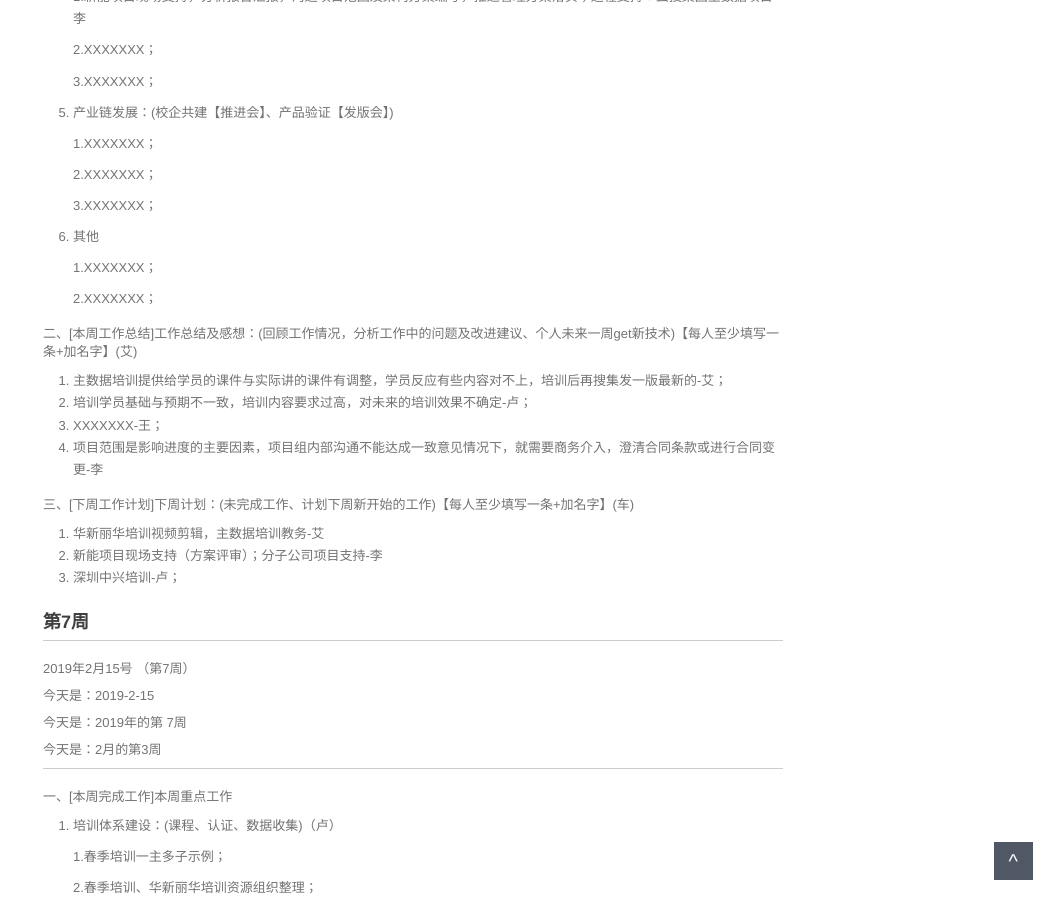
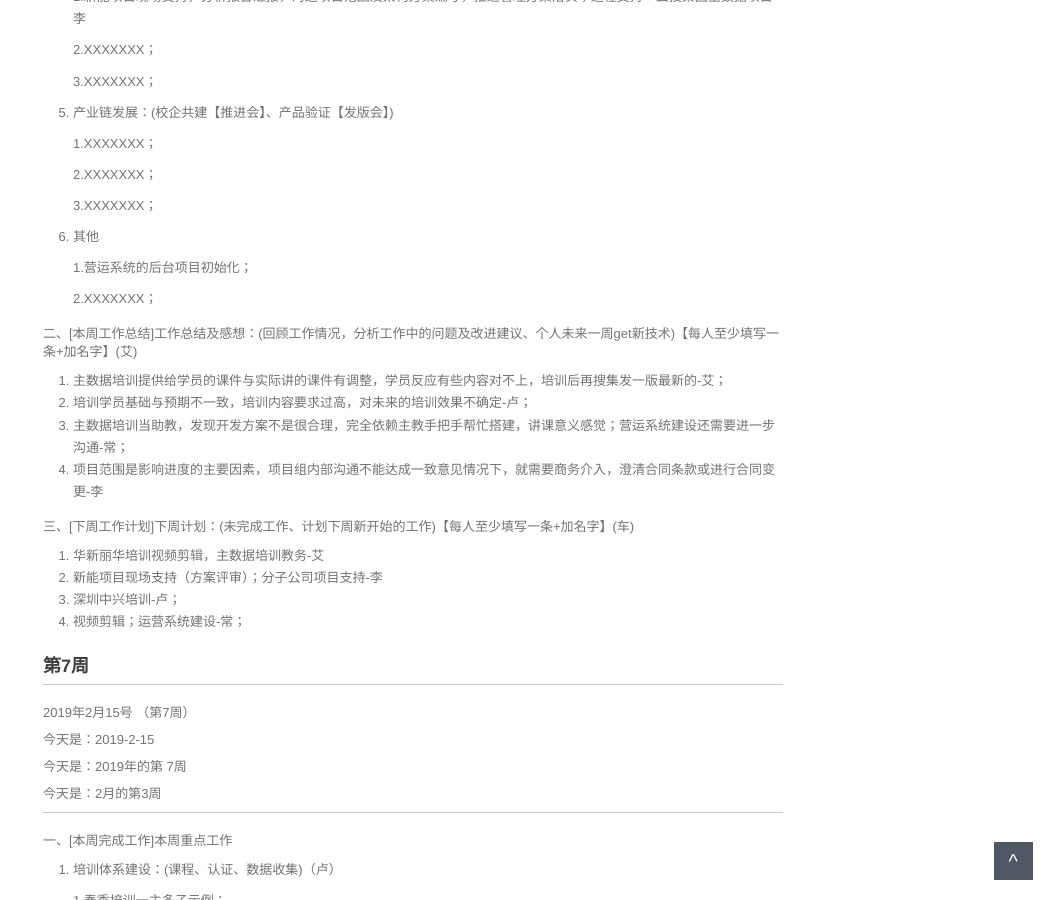
Before and after one commit to walllFlower/blog, a Jekyll site: the page built from _posts/2018-07-17-day_report_cxz.md, in a window 1280 px wide and 900 px high, scrolled down 954 px. Shown: the whole window, without its empty margins (227-1280 px from the left). Built offline with Jekyll 4.4.1, drawn with Linux system fonts in a browser that asks for light colours; comment, search, counter and statistics services are not loaded.

Commit message:
Update 2018-07-17-day_report_cxz.md

```diff
--- a/_posts/2018-07-17-day_report_cxz.md
+++ b/_posts/2018-07-17-day_report_cxz.md
@@ -65,7 +65,7 @@ categories: 技术运营工作周报
 
 6. 其他
 
-    1.XXXXXXX；
+    1.营运系统的后台项目初始化；
 
     2.XXXXXXX；
 
@@ -73,7 +73,7 @@ categories: 技术运营工作周报
 
 1. 主数据培训提供给学员的课件与实际讲的课件有调整，学员反应有些内容对不上，培训后再搜集发一版最新的-艾；
 2. 培训学员基础与预期不一致，培训内容要求过高，对未来的培训效果不确定-卢；
-3. XXXXXXX-王；
+3. 主数据培训当助教，发现开发方案不是很合理，完全依赖主教手把手帮忙搭建，讲课意义感觉；营运系统建设还需要进一步沟通-常；
 4. 项目范围是影响进度的主要因素，项目组内部沟通不能达成一致意见情况下，就需要商务介入，澄清合同条款或进行合同变更-李
 
 三、[下周工作计划]下周计划：(未完成工作、计划下周新开始的工作)【每人至少填写一条+加名字】(车)
@@ -81,6 +81,7 @@ categories: 技术运营工作周报
 1. 华新丽华培训视频剪辑，主数据培训教务-艾
 2. 新能项目现场支持（方案评审）；分子公司项目支持-李
 3. 深圳中兴培训-卢；
+4. 视频剪辑；运营系统建设-常；
 
 ###  第7周
 
```
